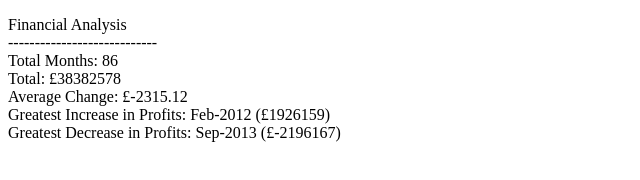
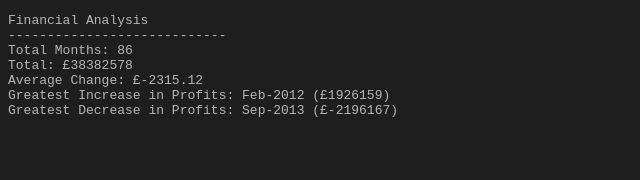
Before and after one commit to Fezzer/console-finances, a plain HTML site: page index.html in a window 1280 px wide. Shown: the whole page, without its empty margins (0-640 px from the left). Drawn offline with Linux system fonts and the light colour scheme.

Commit message:
add some styling to index.html

```diff
--- a/index.html
+++ b/index.html
@@ -5,6 +5,15 @@
   <meta http-equiv="X-UA-Compatible" content="IE=edge">
   <meta name="viewport" content="width=device-width, initial-scale=1.0">
   <title>M4 Challenge</title>
+
+  <style>
+    * {
+      background-color: #1e1e1e;
+      color: #b6b6b6;
+      font-family: monospace;
+    }
+  </style>
+
 </head>
 <body>
   <p id="output"></p>
```
